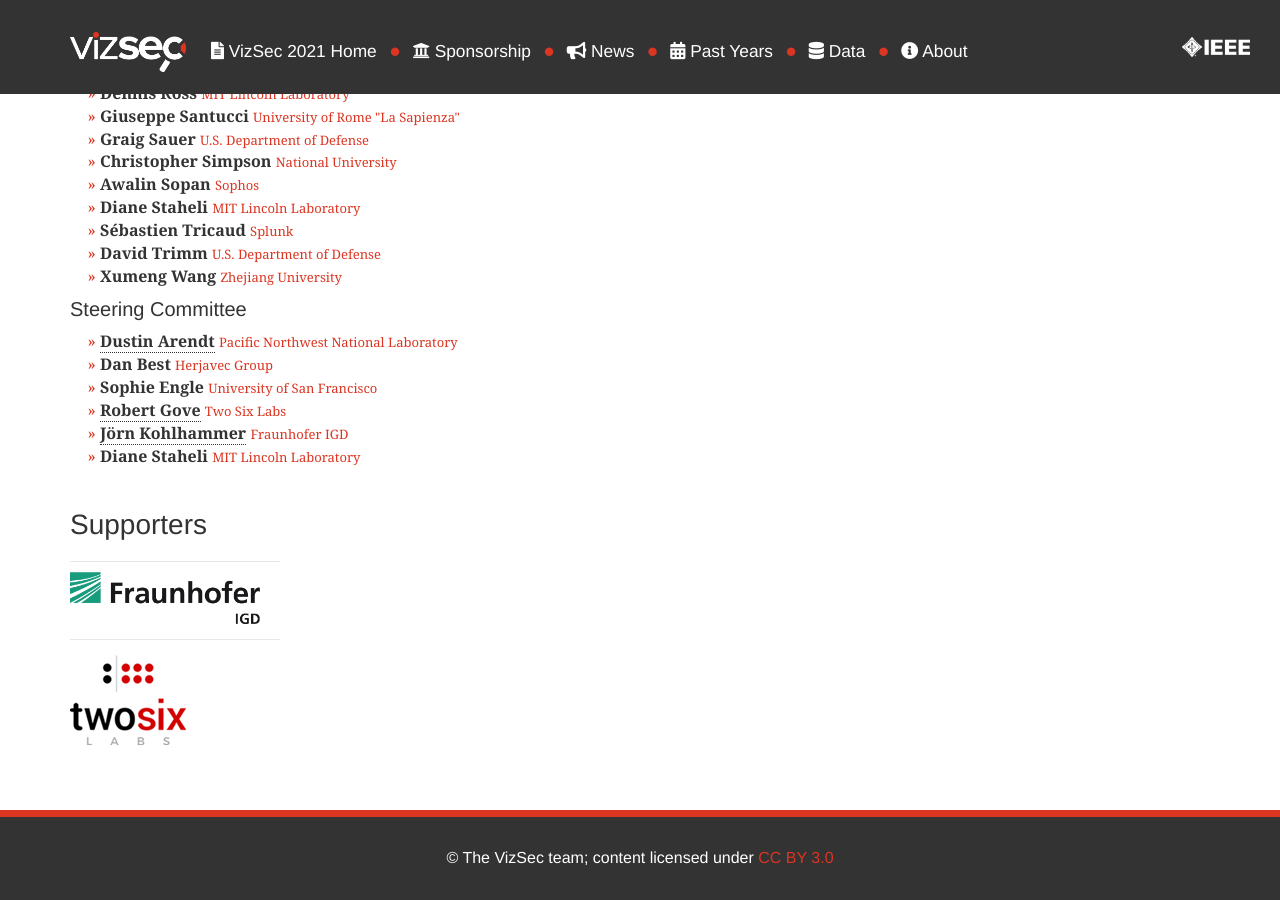
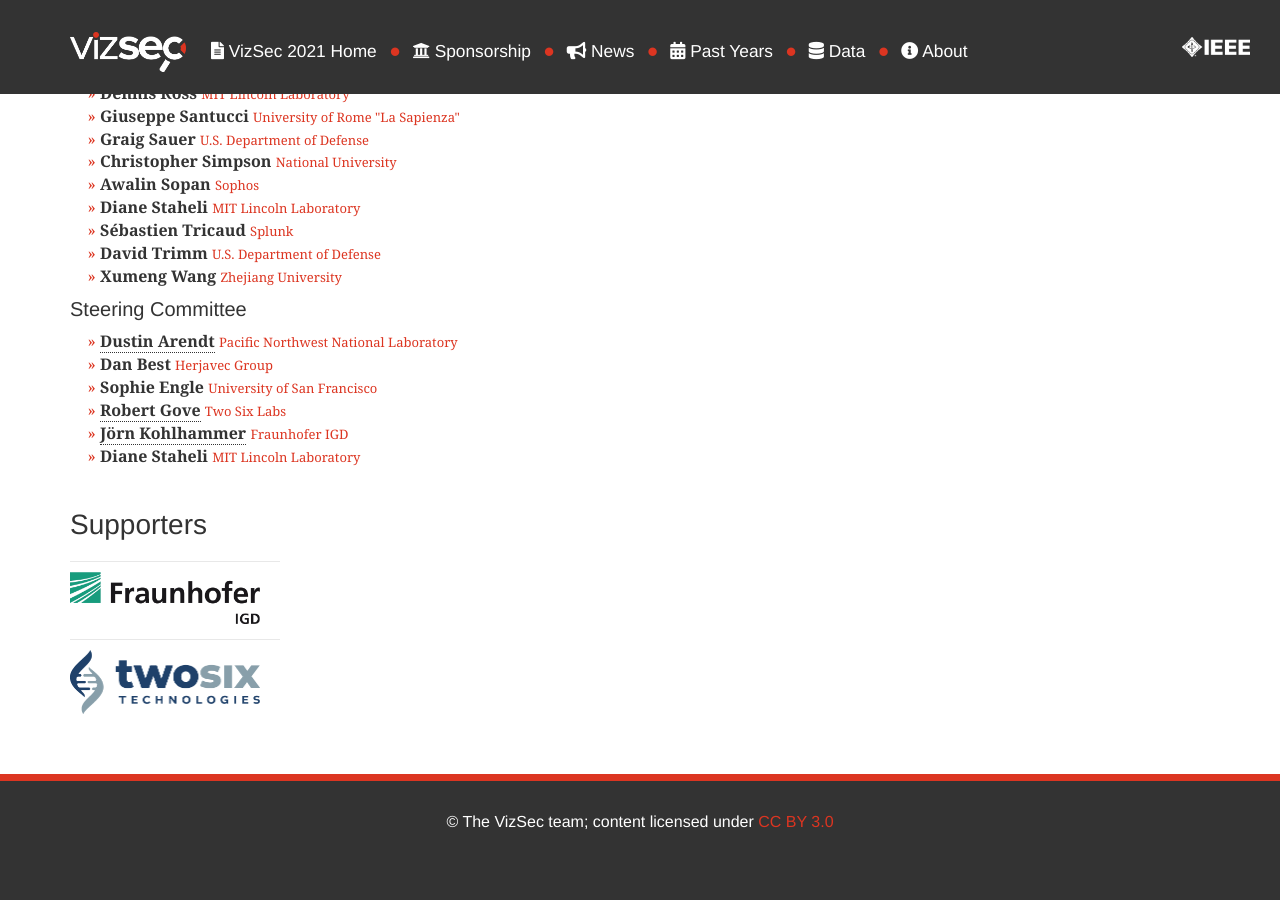
Before and after one commit to vizsec/vizsec.github.io, a Jekyll site: the page built from vizsec2021/index.html, in a window 1280 px wide and 900 px high, scrolled down 5039 px. Built offline with Jekyll 4.4.1, drawn with Linux system fonts in a browser that asks for light colours; nearby versions of some CDN libraries; after the commit the page ends 5902 px from its top, so only the background shows below that.

Commit message:
new two six logo

```diff
--- a/_data/y2021-supporters.yml
+++ b/_data/y2021-supporters.yml
@@ -3,5 +3,5 @@
   link: "https://www.igd.fraunhofer.de/en"
 
 - title: "Two Six Labs"
-  image: "/assets/img/supporter-twosixlabs-2017.png"
-  link: "https://www.twosixlabs.com/"
+  image: "/assets/img/TwoSix-Supporter-2021.png"
+  link: "https://twosixtech.com/"
```
Also changed, not shown: assets/img/TwoSix-Supporter-2021.png (added).
